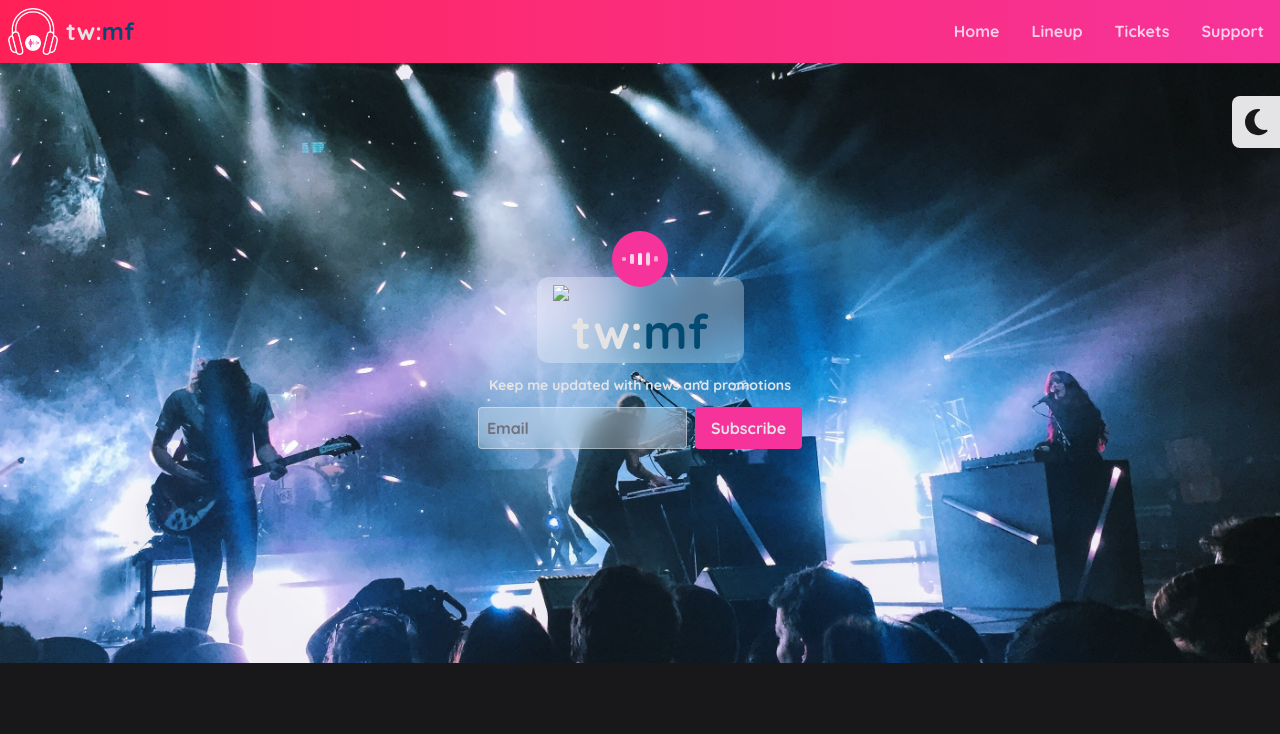
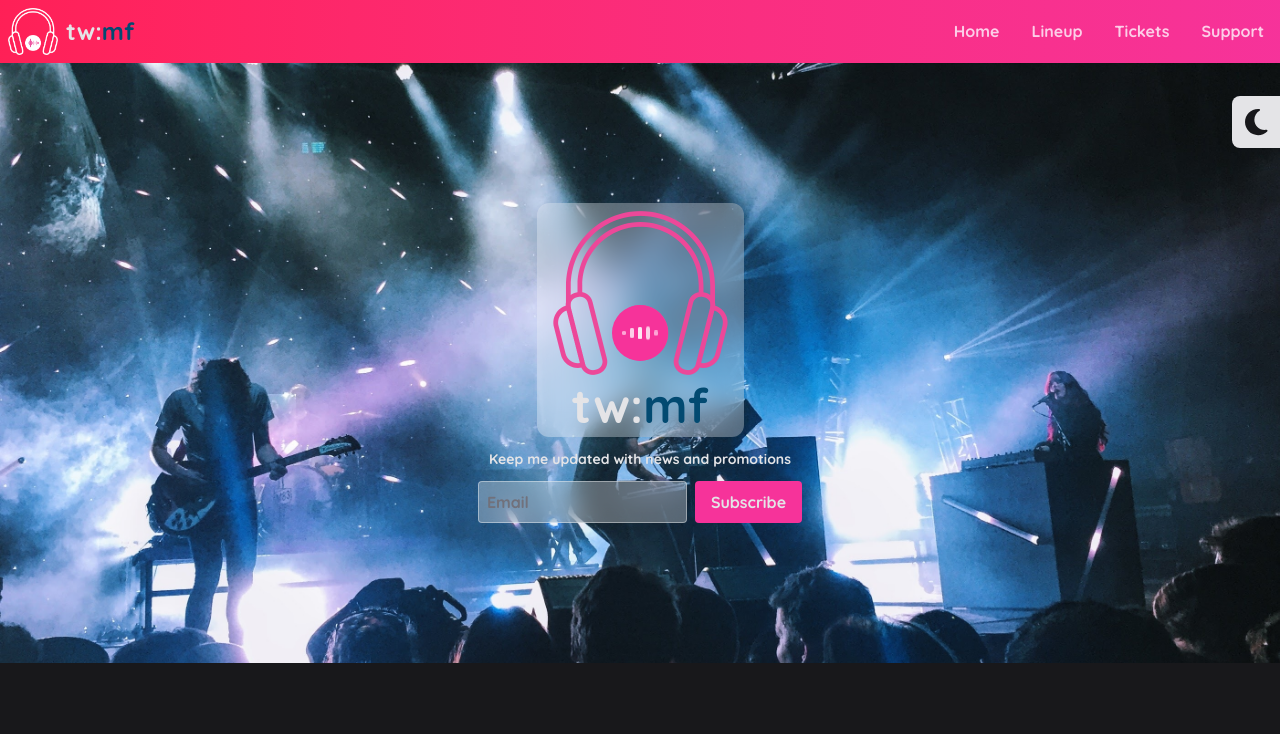
Before and after one commit to israeltx/tailwind_music_festival, a website: page index.html in a window 1280 px wide. Shown: the top 734 px of the page. Drawn offline with Linux system fonts and the light colour scheme; the site is published under a folder, as on GitHub Pages, so addresses that start at the root find nothing.

Commit message:
Fix logo url

```diff
--- a/index.html
+++ b/index.html
@@ -124,7 +124,7 @@
       class="flex flex-col items-center justify-center h-[calc(100vh-200px)] min-h-100 bg-cover bg-center bg-fixed">
         <div class="bg-white/30 py-2 px-4 text-center backdrop-blur-md rounded-xl">
           <div class="relative">
-            <img src="/src/assets/images/logo.png" width="175">
+            <img src="./src/assets/images/logo.png" width="175">
             <!-- Waveform animation -->
              <div class="flex items-center justify-center -mt-17.5 mb-5">
               <div class="bg-pink-500 h-14 w-14 rounded-full flex items-center justify-center gap-1">
```
